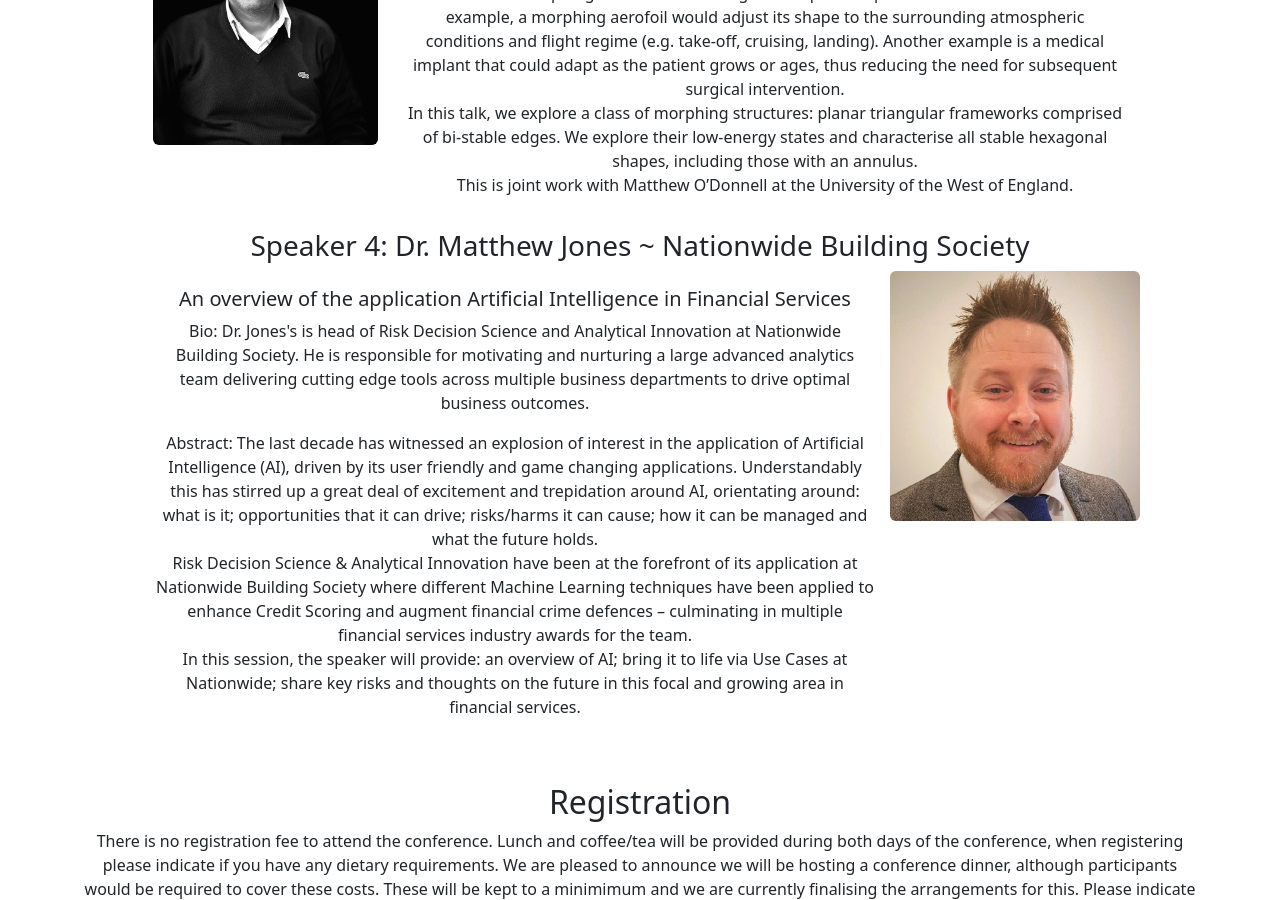
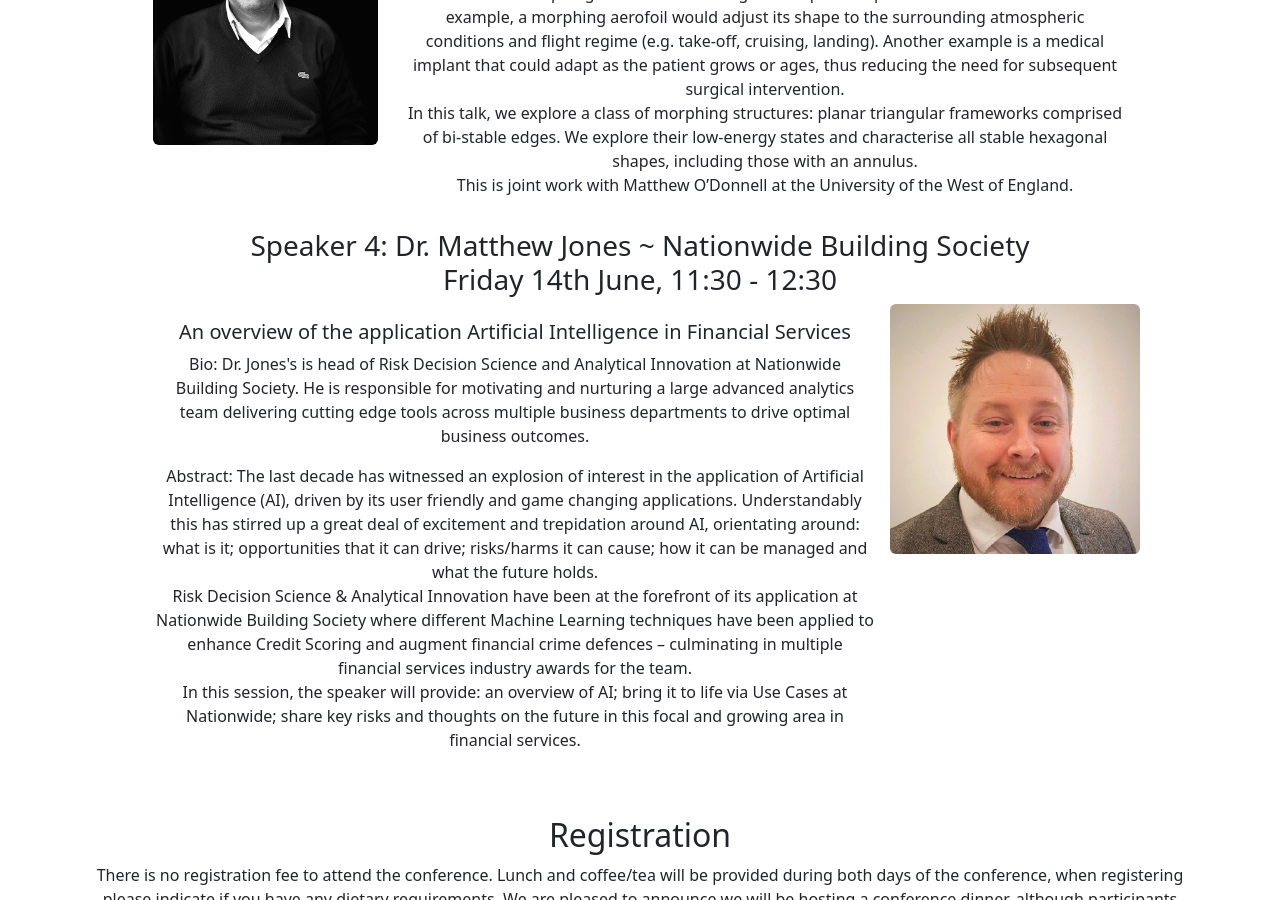
Before and after one commit to SIAM-IMA-Cardiff/siam-ima-cardiff.github.io, a Jekyll site: the page built from siam-ukie_national_student_chapter_conference_2024.html, in a window 1280 px wide and 900 px high, scrolled down 2250 px. Built offline with Jekyll 4.4.1, drawn with Linux system fonts in a browser that asks for light colours.

Commit message:
conference timings

```diff
--- a/siam-ukie_national_student_chapter_conference_2024.html
+++ b/siam-ukie_national_student_chapter_conference_2024.html
@@ -76,7 +76,7 @@ permalink: /conference/
 	</div>
 
 
-	<h3>Speaker 4: Dr. Matthew Jones ~ Nationwide Building Society</h3>
+	<h3>Speaker 4: Dr. Matthew Jones ~ Nationwide Building Society<br> Friday 14th June, 11:30 - 12:30</h3>
 	<div class="card mb-3 border-0" style="max-width: 1000px;">
 		<div class="row g-0">
 			<div class="col-md-9">
```
